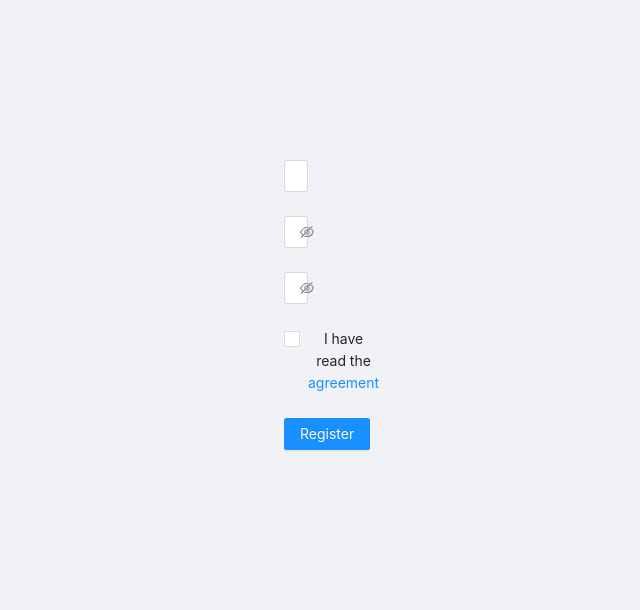
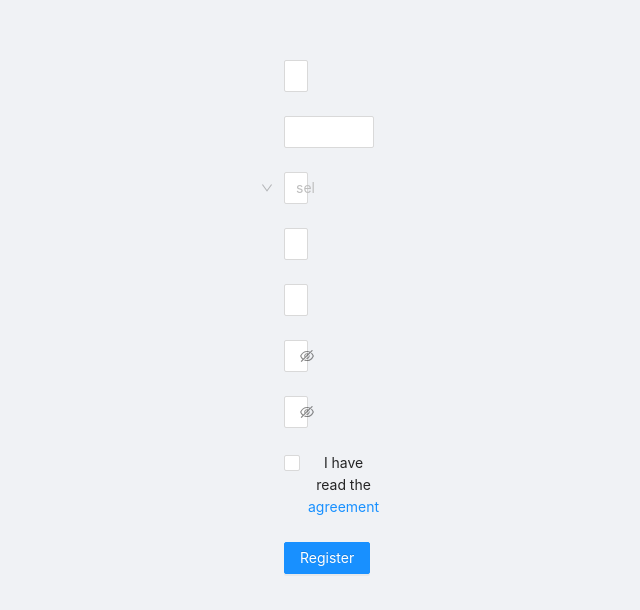
Before and after one commit to phunghoangquan2309/btl, a React (Create React App) app: page /register in a window 1280 px wide. Shown: the part 190-800 px from the top of the page, without its empty margins (516-1156 px from the left). Built offline with nearby package versions, Linux system fonts and the light colour scheme.

Commit message:
capnhatapiformlogin

```diff
--- a/src/ApiCall/ApiCaller.js
+++ b/src/ApiCall/ApiCaller.js
@@ -1 +1,11 @@
 import axios from "axios";
+import * as Config from "./../constant/Config"
+export default function callAPI(endpoint, method, body) {
+    return axios({
+        method: method,
+        url: `${Config.API_URL}/${endpoint}`,
+        data: body,
+    }).catch(err => {
+        console.log(err)
+    });
+}
--- a/src/LoginPage/LoginForm.js
+++ b/src/LoginPage/LoginForm.js
@@ -3,7 +3,7 @@ import { UserOutlined, LockOutlined } from '@ant-design/icons';
 import 'antd/dist/antd.css';
 import React, { Component } from 'react'
 import { useHistory, Link } from 'react-router-dom';
-
+import callAPI from '../ApiCall/ApiCaller';
 
 
 export class LoginForm extends Component {
@@ -11,15 +11,18 @@ export class LoginForm extends Component {
         super(props)
 
         this.state = {
-            account:{username:"",password:""}
+            account: { username: "", password: "" }
         }
     }
 
     onFinish = (values) => {
-        this.setState({account:{username:values.username,password:values.password}})
+        this.setState({ account: { username: values.username, password: values.password } })
         console.log(this.state.account.username)
         console.log(this.state.account.password)
         console.log('Received values of form: ', values);
+        callAPI("login", "POST", this.state.account).then(res => {
+            console.log("API CALL", res.data)
+        });
     };
     render() {
         return (
--- a/src/LoginPage/Register.js
+++ b/src/LoginPage/Register.js
@@ -7,7 +7,7 @@ const { Header, Content, Footer } = Layout;
 function Register() {
     return (
         <Layout>
-            <Content style={{ padding: '350px 800px' }}>
+            <Content style={{ padding: '250px 800px' }}>
                 <RegistrationForm />
             </Content>
         </Layout>
--- a/src/LoginPage/RegistrationForm.js
+++ b/src/LoginPage/RegistrationForm.js
@@ -1,5 +1,5 @@
 import React, { useState } from 'react';
-import { Form, Input, Cascader, Select, Row, Col, Checkbox, Button, AutoComplete } from 'antd';
+import { Form, Input, InputNumber, Cascader, Select, Row, Col, Checkbox, Button, AutoComplete } from 'antd';
 const { Option } = Select;
 const residences = [
   {
@@ -65,7 +65,15 @@ const tailFormItemLayout = {
     },
   },
 };
-
+const validateMessages = {
+  required: '${label} is required!',
+  types: {
+    number: '${label} is not a valid number!',
+  },
+  number: {
+    range: '${label} must be between ${min} and ${max}',
+  },
+};
 const RegistrationForm = () => {
   const [form] = Form.useForm();
 
@@ -98,9 +106,9 @@ const RegistrationForm = () => {
     value: website,
   }));
 
-  const [account, setAccount] = useState({username:"",password:""})
+  const [account, setAccount] = useState({ username: "", password: "" })
   const onFinish = (values) => {
-    setAccount({username:values.username,password:values.password})
+    setAccount({ username: values.username, password: values.password })
     console.log(account)
     console.log('Received values of form: ', values);
   };
@@ -117,6 +125,53 @@ const RegistrationForm = () => {
       }}
       scrollToFirstError
     >
+      <Form.Item
+        name="fullname"
+        label="Fullname"
+        rules={[
+          {
+            required: true,
+            message: 'Please input your fullname!',
+            whitespace: true,
+          },
+        ]}
+      >
+        <Input />
+      </Form.Item>
+      <Form.Item name="age" label="Age" rules={[{ type: 'number', min: 0, max: 99 }]}>
+        <InputNumber />
+      </Form.Item>
+      <Form.Item
+        name="gender"
+        label="Gender"
+        rules={[
+          {
+            required: true,
+            message: 'Please select gender!',
+          },
+        ]}
+      >
+        <Select placeholder="select your gender">
+          <Option value="male">Male</Option>
+          <Option value="female">Female</Option>
+        </Select>
+      </Form.Item>
+      <Form.Item
+        name="email"
+        label="E-mail"
+        rules={[
+          {
+            type: 'email',
+            message: 'The input is not valid E-mail!',
+          },
+          {
+            required: true,
+            message: 'Please input your E-mail!',
+          },
+        ]}
+      >
+        <Input />
+      </Form.Item>
       <Form.Item
         label="Username"
         name="username"
--- /dev/null
+++ b/src/constant/Config.js
@@ -0,0 +1 @@
+export const API_URL = 'http://localhost:3000'
```
